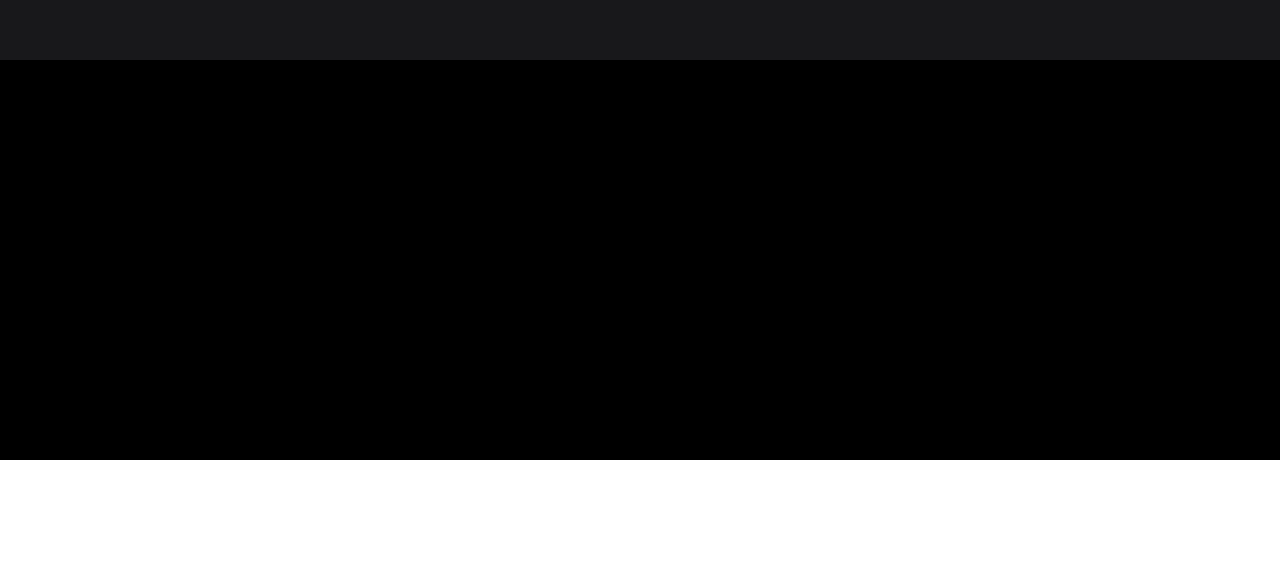
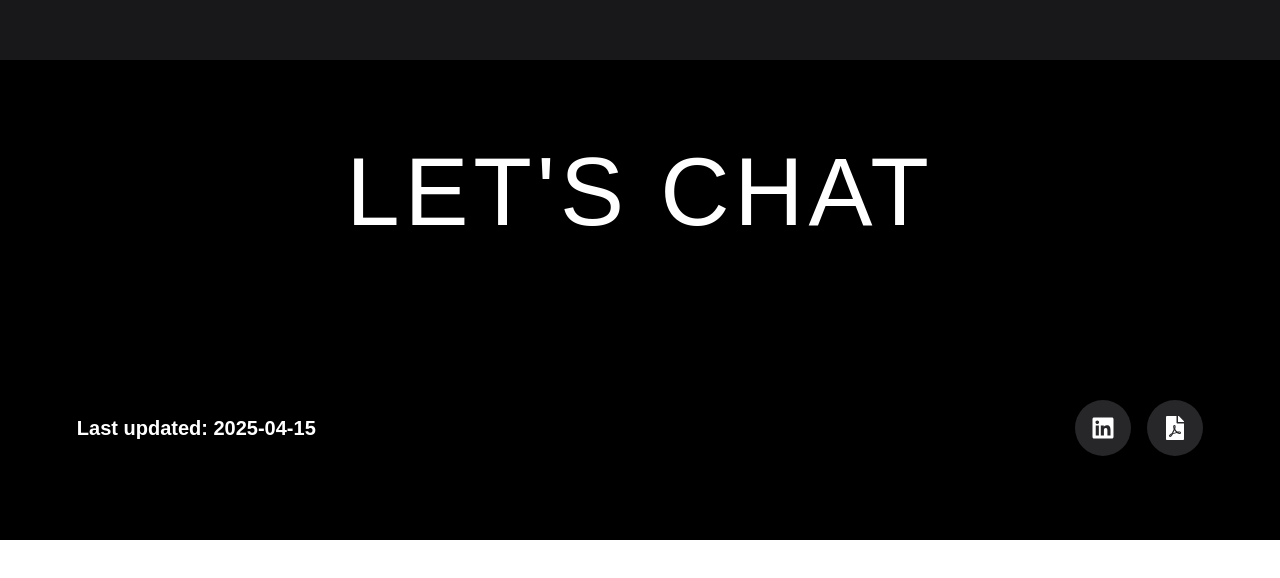
Before and after one commit to raiasim93/my-portfolio, a Next.js app: page / in a window 1280 px wide. Shown: the part 4517-5095 px from the top of the page. Built offline with nearby package versions, Linux system fonts and the light colour scheme.

Commit message:
Feature: Add socials in footer section

```diff
--- a/package.json
+++ b/package.json
@@ -11,6 +11,7 @@
   "dependencies": {
     "@fontsource/poppins": "^5.2.5",
     "@fontsource/roboto": "^5.2.5",
+    "dayjs": "^1.11.13",
     "gsap": "^3.12.7",
     "next": "15.2.1",
     "react": "^19.0.0",
--- a/src/components/partials/FooterSection.tsx
+++ b/src/components/partials/FooterSection.tsx
@@ -1,9 +1,26 @@
-import React from 'react'
+import React from 'react';
+import { FaLinkedin, FaFilePdf } from "react-icons/fa";
+import dayjs from 'dayjs';
 
 const FooterSection = () => {
+  const today =dayjs().format('YYYY-MM-DD')
+
   return (
-    <section className='py-8 px-[6vw] 2xl:px-[16vw] flex min-h-[50vh] bg-black'>
+    <section className='py-8 px-[6vw] 2xl:px-[16vw] flex flex-col gap-y-12 lg:gap-y-40 justify-center items-center min-h-[60vh] bg-black'>
+        <div className='text-4xl lg:text-8xl tracking-wider'>
+             LET&apos;S CHAT
+        </div>
+        <div className='w-full flex justify-between items-center'>
+            <div className='text-xl font-semibold'>
+              Last updated: {today}
+            </div>
+            <div className='flex gap-x-4'>
+              <div className='p-4 bg-zinc-800 rounded-full hover:bg-zinc-700 hover:scale-110 cursor-pointer duration-100 transition-all '> <FaLinkedin className='text-2xl'/> </div>
+              <div className='p-4 bg-zinc-800 rounded-full hover:bg-zinc-700 hover:scale-110 cursor-pointer duration-100 transition-all'> <FaFilePdf className='text-2xl'/> </div>
 
+            </div>
+
+        </div>
     </section>
   )
 }
```
Also changed, not shown: 1 other file (tests, documents, lock files or other folders).
